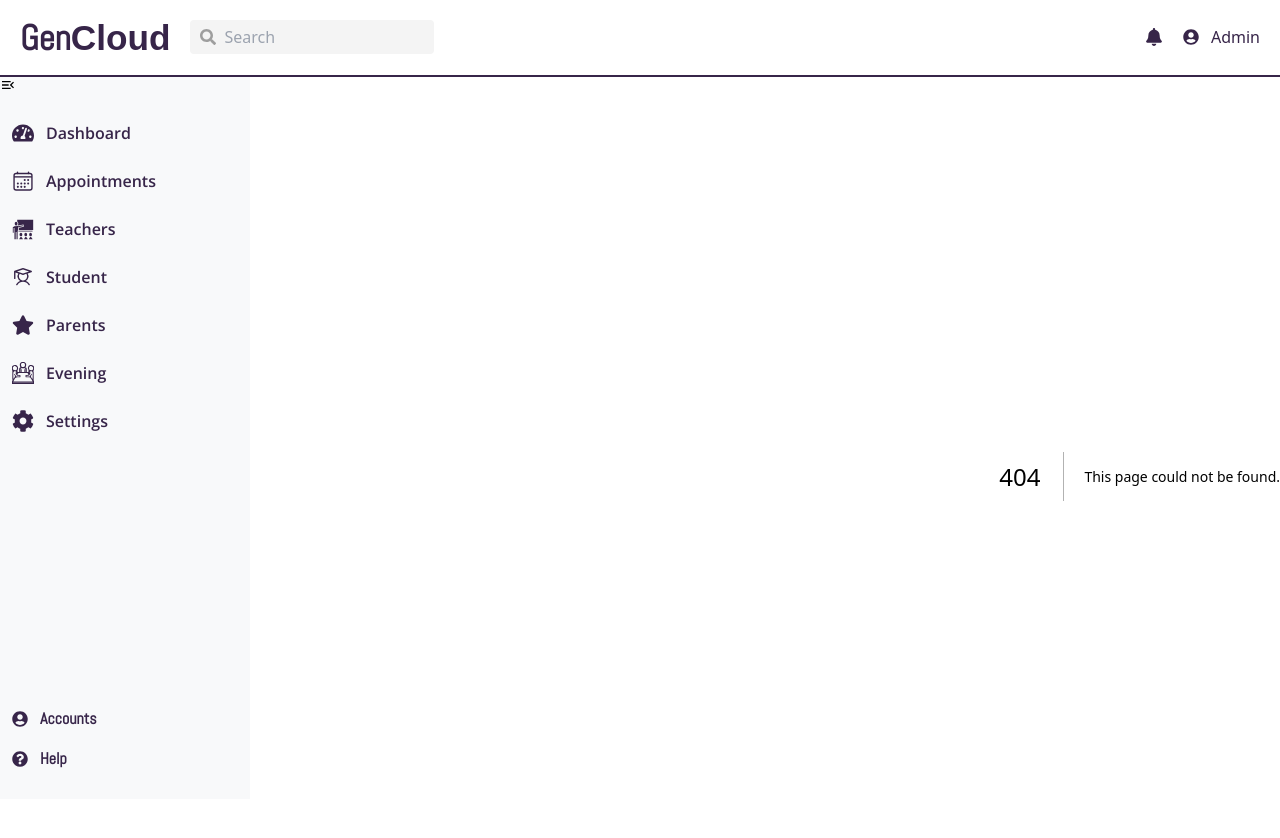
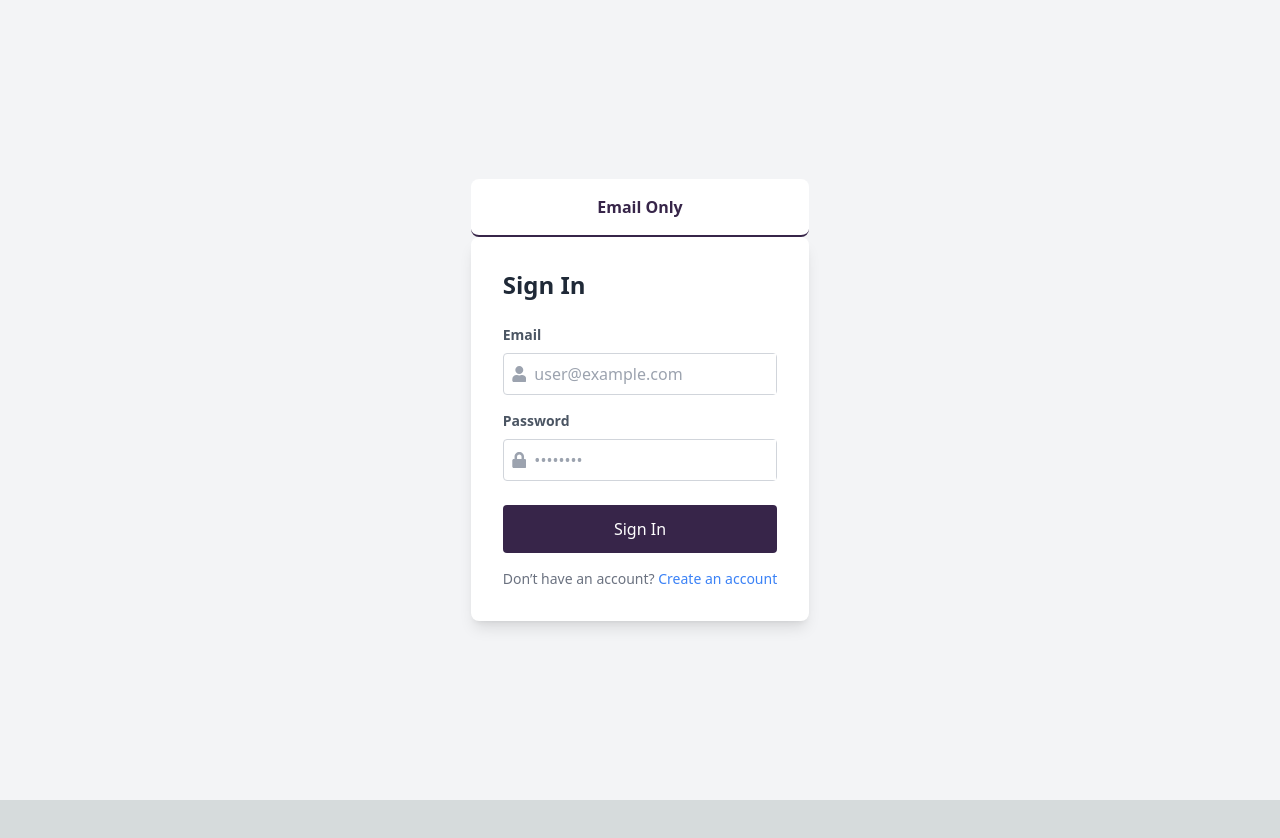
Before and after one commit to noblelar/parentsevening, a Next.js app: page /login in a window 1280 px wide. Before the commit this address had no page. Shown: the top 838 px of the page. After the commit the page ends 800 px from the top, so only its background shows below. Built offline with nearby package versions, Linux system fonts and the light colour scheme; a web font is replaced by a local one.

Commit message:
pd_login

```diff
--- a/package.json
+++ b/package.json
@@ -9,6 +9,7 @@
     "lint": "next lint"
   },
   "dependencies": {
+    "jsonwebtoken": "^9.0.2",
     "next": "14.2.4",
     "react": "^18",
     "react-dom": "^18",
@@ -16,9 +17,12 @@
     "recharts": "^2.12.7"
   },
   "devDependencies": {
+    "@types/cookie": "^0.6.0",
+    "@types/jsonwebtoken": "^9.0.6",
     "@types/node": "^20",
     "@types/react": "^18",
     "@types/react-dom": "^18",
+    "cookie": "^0.6.0",
     "eslint": "^8",
     "eslint-config-next": "14.2.4",
     "postcss": "^8",
--- /dev/null
+++ b/src/pages/api/auth/login/route.ts
@@ -0,0 +1,72 @@
+"use client";
+import { verifyJWT } from "@/utils/middleware";
+import cookie from "cookie";
+import { GetServerSideProps, NextApiRequest, NextApiResponse } from "next";
+
+const login = async function (req: NextApiRequest, res: NextApiResponse) {
+  if (req.method === "POST") {
+    if (!req.body) return res.status(401).send({});
+    console.log(req.body)
+    const { username, password } = req.body;
+
+    const request = await fetch(
+      process.env.BACKEND_URL + "/authentication/login",
+      {
+        method: "POST",
+        headers: {
+          "content-type": "application/json",
+        },
+        body: JSON.stringify({ username, password }),
+      }
+    );
+
+    try {
+      const data = await request.json();
+      console.log(data);
+      if (!request.ok)
+        return res.status(request.status).send({ message: data.message });
+
+      res.setHeader("Set-Cookie", [
+        cookie.serialize("access_token", data?.token, {
+          httpOnly: true,
+          maxAge: 60 * 60 * 24 * 7,
+          secure: process.env.NODE_ENV !== "development",
+          sameSite: "lax",
+          path: "/",
+        }),
+      ]);
+
+      res.send({ user: verifyJWT(data?.token) });
+      return;
+    } catch {
+      res
+        .status(request.status)
+        .send({ message: "An unexpected error occurred" });
+      return;
+    }
+  } else {
+    res.status(400).send("Request Method not Allowed");
+    return;
+  }
+};
+
+export default login;
+
+export const getServerSideProps: GetServerSideProps = async ({ req, res }) => {
+  if (req.headers.cookie) {
+    let cookies = cookie.parse(req.headers.cookie);
+
+    if (cookies && cookies.access_token) {
+      return {
+        redirect: {
+          destination: "/dashboard",
+          permanent: false,
+        },
+      };
+    }
+  }
+
+  return {
+    props: {},
+  };
+};
--- a/src/pages/dashboard/dbitems/ordertime.tsx
+++ b/src/pages/dashboard/dbitems/feedback.tsx
@@ -25,8 +25,8 @@ const data02 = [
 const OrderTime = () => {
   return (
     <div className="bg-white p-4 rounded shadow">
-      <h2 className="text-lg font-semibold">Order Time</h2>
-      <p className="text-gray-600">From 1-6 Dec, 2020</p>
+      <h2 className="text-lg font-semibold">Feedback</h2>
+      <p className="text-gray-600">From August 2023 - Date</p>
       <div className="mt-4 h-64 ">
         {/* Placeholder for pie chart */}
 
@@ -54,9 +54,10 @@ const OrderTime = () => {
           </PieChart>
         </ResponsiveContainer>
         <div className="flex justify-around mt-2 text-sm text-gray-600">
-          <div>Afternoon 40%</div>
-          <div>Evening 32%</div>
-          <div>Morning 28%</div>
+          <div>Year 7 35%</div>
+          <div>Year 8 35%</div>
+          <div>Year 9 20%</div>
+          <div>Year 10 10%</div>
         </div>
       </div>
     </div>
--- a/src/pages/dashboard/dbitems/revenue.tsx
+++ b/src/pages/dashboard/dbitems/participation.tsx
@@ -62,7 +62,7 @@ const data = [
 const Revenue = () => {
   return (
     <div className="bg-white p-4 rounded shadow">
-      <h2 className="text-lg font-semibold">Revenue</h2>
+      <h2 className="text-lg font-semibold">Evening Participation</h2>
       <p className="text-2xl font-bold text-green-600">IDR 7.852.000</p>
       <p className="text-sm text-gray-500">↑ 2.1% vs last week</p>
       <p className="text-gray-600 mt-2">Sales from 1-12 Dec, 2020</p>
--- a/src/pages/dashboard/dbitems/mostorderedFood.tsx
+++ b/src/pages/dashboard/dbitems/role_distribution.tsx
@@ -5,23 +5,23 @@ import React from 'react'
 const MostOrderedFood = () => {
   return (
    <div className="bg-white p-4 rounded shadow">
-   <h2 className="text-lg font-semibold">Most Ordered Food</h2>
+   <h2 className="text-lg font-semibold">User Roles Distribution</h2>
    <div className="mt-4 space-y-2">
        <div className="flex justify-between items-center">
-           <span>Fresh Salad Bowl</span>
-           <span>IDR 45.000</span>
+           <span>Managers</span>
+           <span>11</span>
        </div>
        <div className="flex justify-between items-center">
-           <span>Chicken Noodles</span>
-           <span>IDR 75.000</span>
+           <span>Teachers</span>
+           <span>82</span>
        </div>
        <div className="flex justify-between items-center">
-           <span>Smoothie Fruits</span>
-           <span>IDR 45.000</span>
+           <span>Parents</span>
+           <span>477</span>
        </div>
        <div className="flex justify-between items-center">
-           <span>Hot Chicken Wings</span>
-           <span>IDR 45.000</span>
+           <span>Students</span>
+           <span>611</span>
        </div>
    </div>
 </div>
--- a/src/pages/dashboard/index.tsx
+++ b/src/pages/dashboard/index.tsx
@@ -1,8 +1,8 @@
 import React from "react";
-import Revenue from "./dbitems/revenue";
-import OrderTime from "./dbitems/ordertime";
+import Revenue from "./dbitems/participation";
+import OrderTime from "./dbitems/feedback";
 import Rating from "./dbitems/rating";
-import MostOrderedFood from "./dbitems/mostorderedFood";
+import MostOrderedFood from "./dbitems/role_distribution";
 import Orders from "./dbitems/orders";
 import Link from "next/link";
 import Button from "@/components/ui/button";
--- a/src/pages/layout/layout.tsx
+++ b/src/pages/layout/layout.tsx
@@ -2,9 +2,26 @@ import type { ReactElement } from "react";
 import Header from "./header";
 import Footer from "./footer";
 import Sidebar from "./sidebar";
+import { useRouter } from "next/router";
+import LoginPage from "../login";
+
 // import Sidebar from "../ui/sidebar";
 
 const Layout = ({ children }: { children: ReactElement }) => {
+  const route = useRouter();
+  console.log(route);
+
+  const currentRoute = route.asPath;
+
+  if (currentRoute == "/login") {
+    // if (cookie && cookie.access_token) {
+    return (
+      <>
+        <LoginPage />
+      </>
+    );
+  }
+
   return (
     <>
       <Header />
--- /dev/null
+++ b/src/pages/login/index.tsx
@@ -0,0 +1,132 @@
+import React, { useState } from "react";
+import { FaUser, FaLock } from "react-icons/fa";
+
+export default function LoginPage() {
+  const [email, setEmail] = useState("");
+  const [password, setPassword] = useState("");
+  const [login_mode, setLoginMode] = useState(false);
+
+  const handleLoginMode = () => {
+    setLoginMode(!login_mode);
+  };
+
+  const handleSignIn = async (event: any) => {
+    event.preventDefault(); // Prevent the default form submit behavior
+
+    // Prepare data to be sent in the POST request
+    const loginData = {
+      loginmode: login_mode ? "email_only" : "email_password",
+      username: email,
+      password: password,
+    };
+
+    // Making the POST request to the login endpoint
+    const response = await fetch("/api/auth/login/route", {
+      method: "POST",
+      headers: {
+        "Content-Type": "application/json",
+      },
+      body: JSON.stringify(loginData),
+    });
+
+    const data = await response.json();
+
+    if (response.ok) {
+      console.log("Login successful:", data);
+      // Redirect or perform further actions here
+    } else {
+      console.error("Login failed:", data);
+      // Handle errors here, such as showing an error message to the user
+    }
+  };
+
+  return (
+    <div className="flex items-center justify-center min-h-screen bg-gray-100">
+      <div>
+        <div className="flex justify-between text-primary_dark font-bold bg-white rounded-lg border-b-2 border-primary_dark ">
+          {/* <div
+            className={`text-center m-auto hover:text-white hover:bg-primary_light w-full h-full py-4 rounded-lg `}
+          >
+            {" "}
+            Email & Password{" "}
+          </div> */}
+          <div
+            className={`text-center m-auto hover:text-white hover:bg-primary_light/70 px-4 h-full py-4 rounded-3xl hover:cursor-pointer ${
+              login_mode ? " text-white bg-primary_light " : ""
+            }  `}
+            onClick={handleLoginMode}
+          >
+            Email Only
+          </div>
+        </div>
+        <div className="p-8 bg-white shadow-lg rounded-lg max-w-sm w-full">
+          <h2 className="text-2xl font-bold mb-6 text-gray-800 ">Sign In</h2>
+          <form onSubmit={handleSignIn}>
+            <div className="mb-4">
+              <label
+                htmlFor="email"
+                className="block text-sm font-semibold text-gray-600 mb-2"
+              >
+                Email
+              </label>
+              <div className="flex items-center border border-gray-300 rounded">
+                <FaUser className="ml-2 text-gray-400" />
+                <input
+                  type="email"
+                  id="email"
+                  placeholder="user@example.com"
+                  className="p-2 w-full focus:outline-none"
+                  value={email}
+                  onChange={(e) => setEmail(e.target.value)}
+                />
+              </div>
+            </div>
+
+            {/* Managing Login mode */}
+            <input
+              type="hidden"
+              name="login"
+              value={login_mode ? "email_password" : "email_only"}
+            />
+
+            {!login_mode ? (
+              <div className="mb-6">
+                <label
+                  htmlFor="password"
+                  className="block text-sm font-semibold text-gray-600 mb-2"
+                >
+                  Password
+                </label>
+                <div className="flex items-center border border-gray-300 rounded">
+                  <FaLock className="ml-2 text-gray-400" />
+                  <input
+                    type="password"
+                    id="password"
+                    placeholder="••••••••"
+                    className="p-2 w-full focus:outline-none"
+                    value={password}
+                    onChange={(e) => setPassword(e.target.value)}
+                  />
+                </div>
+              </div>
+            ) : (
+              ""
+            )}
+            <button
+              type="submit"
+              className="w-full bg-primary_light text-white p-3 rounded hover:bg-primary_light/70"
+            >
+              Sign In
+            </button>
+          </form>
+          <p className="mt-4 text-center text-sm text-gray-500">
+            Don’t have an account?{" "}
+            <a href="/signup" className="text-blue-500 hover:underline">
+              Create an account
+            </a>
+          </p>
+        </div>
+      </div>
+    </div>
+  );
+}
--- /dev/null
+++ b/src/utils/middleware.ts
@@ -0,0 +1,10 @@
+// const jwt = require("jsonwebtoken");
+// import { exportTraceState } from "next/dist/trace";
+import jwt from "jsonwebtoken";
+
+export const verifyJWT = (token: any) => {
+  if (token) {
+    const decode = jwt.verify(token, process.env.JWT_SECRET);
+    return decode
+  }
+};
```
Also changed, not shown: 2 other files (tests, documents, lock files or other folders).
